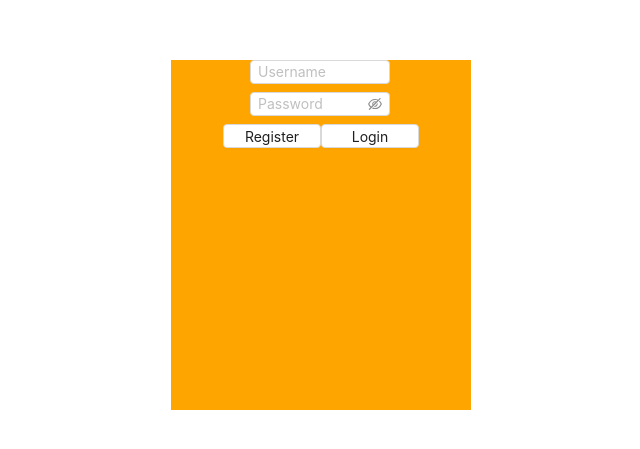
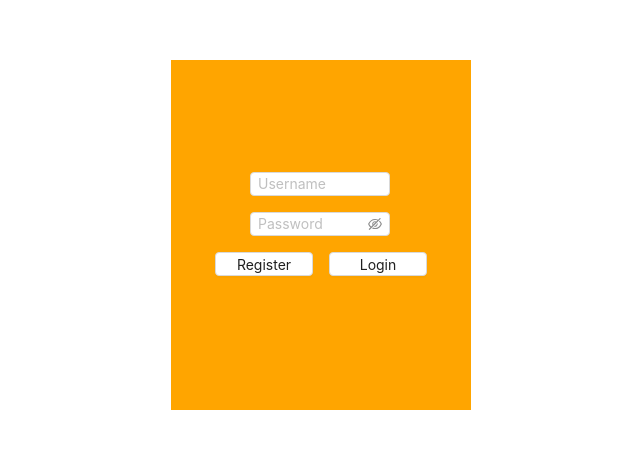
Before and after one commit to AntwonC/Fitness-App, a React (Vite) app: page / in a window 1280 px wide. Shown: the part 165-614 px from the top of the page, without its empty margins (319-959 px from the left). Built offline with nearby package versions, Linux system fonts and the light colour scheme.

Commit message:
Changed some styling for dashboard

```diff
--- a/src/components/Dashboard.tsx
+++ b/src/components/Dashboard.tsx
@@ -11,16 +11,24 @@ const Dashboard = () => {
     return (
 
         <div className="square">
-            <Row gutter={[16, 8]} justify="center" align="middle">
+            <div className="grid-container">
+                <Row gutter={[16, 16]} justify="center" align="middle" >
                     <Col span={24} offset={12}><Input size="small" placeholder="Username" style={ {width: '10em'}}/></Col>
                     <Col span={24} offset={12}><Input.Password size="small" placeholder="Password" style={ { width: '10em' }} /></Col>
 
 
                     <Col>
                         <Button variant="outlined" color="default" size="small"  style={{ width: '7em'}}>Register</Button>
+
+                    </Col>
+
+                    <Col>
                         <Button variant="outlined" color="default" size="small"  style={{ width: '7em'}}>Login</Button>
                     </Col>
                 </Row>
+            </div>
+
+
 
 
 
--- a/src/styles/Dashboard.css
+++ b/src/styles/Dashboard.css
@@ -4,6 +4,7 @@
     height: 350px;
     width: 300px;
     background-color: orange;
+
 
 }
 
@@ -13,6 +14,10 @@
     gap: 5px;
 }
 
+.grid-container {
+    margin-top: 7em;
+}
+
 body {
     display: flex;
     justify-content: center;
```
Lines whose indentation alone changed are shown as unchanged.
